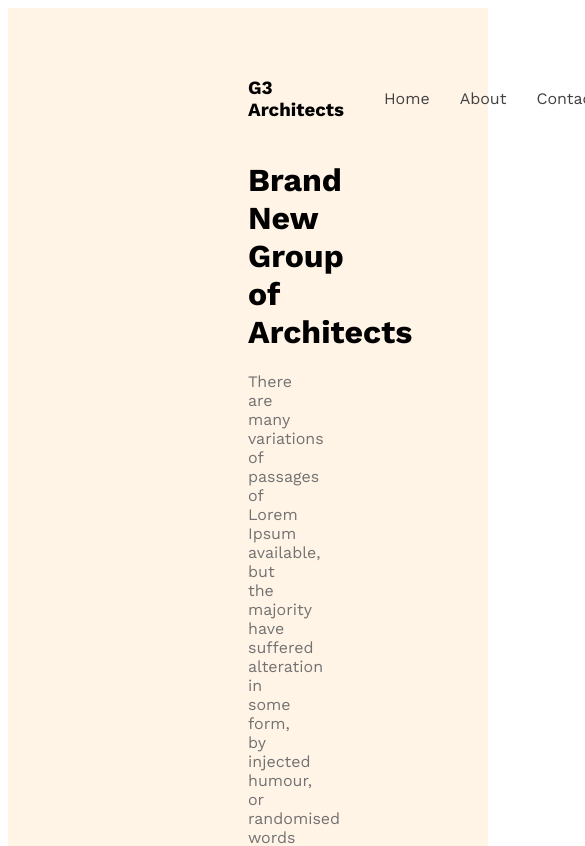
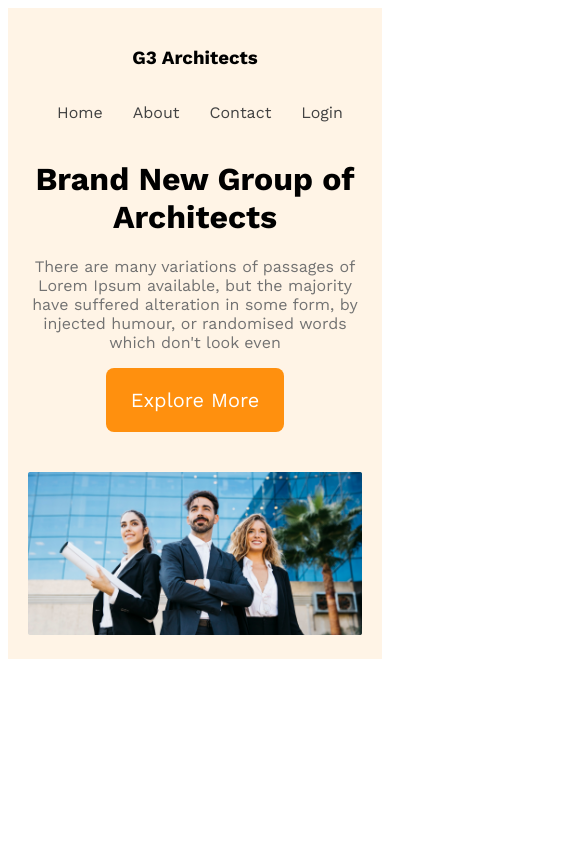
Before and after one commit to Md-YeasinArafat/g3-architects-website, a plain HTML site: page index.html in a window 390 px wide. Shown: the top 846 px of the page, 585 px wide, since content can reach past the window. Drawn offline with nearby package versions, Linux system fonts and the light colour scheme.

Commit message:
finised the header section with responsive for small and medium devices

```diff
--- a/styles/architects.css
+++ b/styles/architects.css
@@ -1,49 +1,93 @@
 /* work sans font from google font */
 @import url('https://fonts.googleapis.com/css2?family=Work+Sans:ital,wght@0,400;0,700;1,300;1,600&display=swap');
 
+/* shared styles */
 *{
     font-family: 'Work Sans', sans-serif;
 }
+.btn-primary{
+    border-radius: 8px;
+    color: white;
+    font-size: 1.25rem;
+    font-weight: ;
+    background: #FF900E;
+    padding: 20px 25px;
+    border: 0;
+    cursor: pointer;
+}
+
 /* header styles */
 header{
     background: rgba(255, 144, 14, 0.10);
     padding: 50px 240px;
 }
+
 nav{
     display: flex;
     justify-content: space-between;
     align-items: center;
 }
+
 nav-title{
     font-size: 3rem;
     font-weight: 700;
     color: #131313;
 
 }
+
 nav>ul{
     display: flex;
 }
+
 nav li{
     list-style: none;
     padding-right: 30px;
     font-weight: 500px;
     font-size: 1rem;
 }
+
 nav li a {
     text-decoration: none;
     color: #424242;
 }
+
 .banner-content{
     text-align: center;
     max-width: 800px;
     margin: 0 auto;
 }
+
 .banner-title{
     color: #131313;
     font-size: 4rem;
     font-style: normal;
     font-weight: 700;
 }
+
 .banner-description{
     color: #727272;
 }
+.banner img{
+    margin-top: 40px;
+    width: 100%;
+}
+
+/* responsive media quaries */
+/* Mobile devices */
+@media screen and (max-width: 576px) {
+    header{
+        padding: 20px;
+    }
+    nav {
+        flex-direction: column;
+    }
+
+}
+/* Tablet */
+@media screen and (min-width:576px) and (max-width: 960px){
+    nav{
+        flex-direction: column;
+    }
+
+
+}
```
